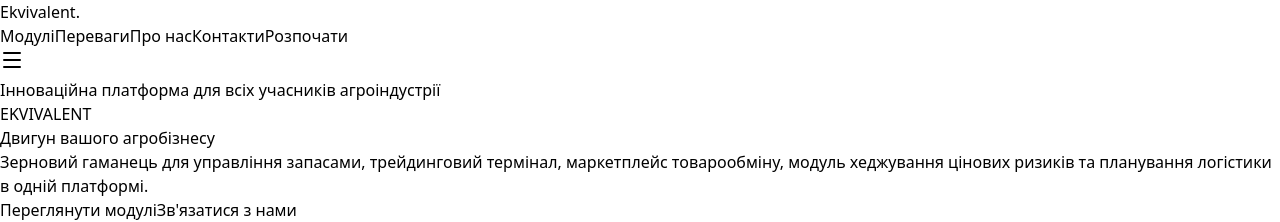
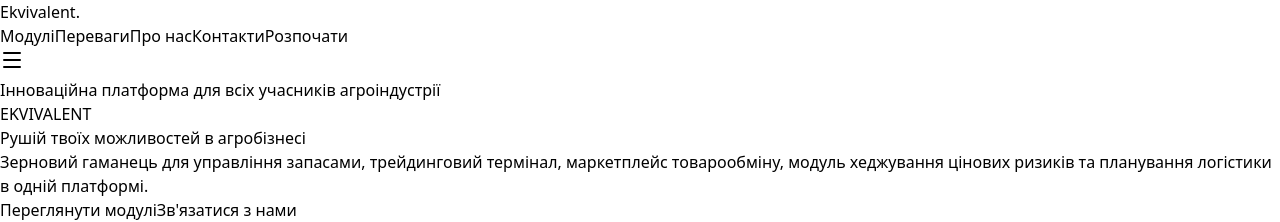
Before and after one commit to YuriyKrv/ekvivalent-app, a React (Vite) app: page / in a window 1280 px wide. Shown: the top 222 px of the page. Built offline with nearby package versions, Linux system fonts and the light colour scheme.

Commit message:
Change slogan

```diff
--- a/src/components/LandingPage.jsx
+++ b/src/components/LandingPage.jsx
@@ -136,7 +136,7 @@
               EKVIVALENT
             </span>
           </div>
-          <div className="text-4xl md:text-5xl lg:text-6xl text-white/90 text-balance">Двигун вашого агробізнесу</div>
+          <div className="text-4xl md:text-5xl lg:text-6xl text-white/90 text-balance">Рушій твоїх можливостей в агробізнесі</div>
         </h1>
 
         <p className="text-lg md:text-xl text-white/60 max-w-2xl mx-auto mb-12 leading-relaxed text-balance">
```
